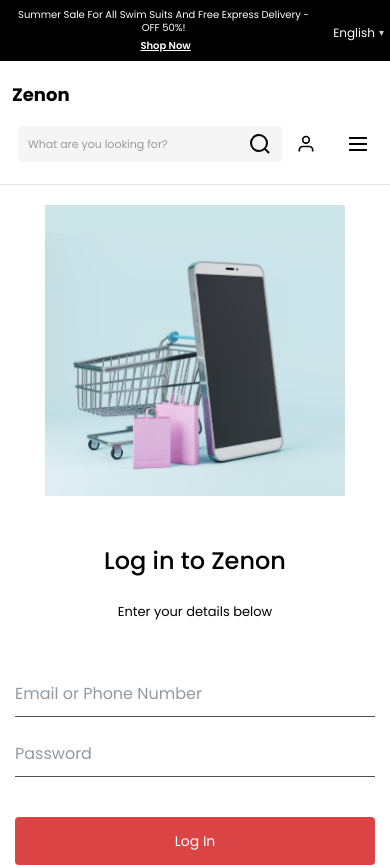
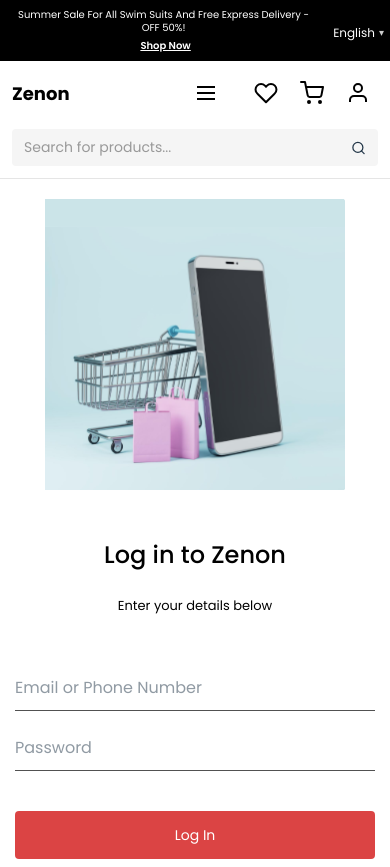
Before and after one commit to Abdo0oAdel/ecomm, a React (Vite) app: page /login in a window 390 px wide. Shown: the top 867 px of the page. Built offline with nearby package versions, Linux system fonts and the light colour scheme; no server answers.

Commit message:
Updated Navbar and Footer responsive after merge

```diff
--- a/src/components/NavBar/NavBar.jsx
+++ b/src/components/NavBar/NavBar.jsx
@@ -1,3 +1,12 @@
+import {
+  FiHeart,
+  FiSearch,
+  FiShoppingCart,
+  FiMenu,
+  FiX,
+  FiChevronDown,
+  FiUser,
+} from 'react-icons/fi';
 import React, { useState, useRef, useEffect } from 'react';
 import { useSelector, useDispatch } from 'react-redux';
 import { useNavigate, Link, useLocation } from 'react-router-dom';
@@ -70,11 +79,7 @@ const NavBar = () => {
       {/* Main Header */}
       <header className={styles.header}>
       <div className={styles.headerContainer}>
-        {/* Logo */}
-        <Link to="/" className={styles.logo}>
-          <h1>Zenon</h1>
-        </Link>
-
+        <div className={styles.topRow}>
           {/* Hamburger Menu Button - Mobile Only */}
           <button
             className={styles.hamburger}
@@ -94,6 +99,11 @@ const NavBar = () => {
               </svg>
             )}
           </button>
+
+          {/* Logo */}
+          <Link to="/" className={styles.logo}>
+            <h1>Zenon</h1>
+          </Link>
 
           {/* Navigation Links */}
           <nav className={`${styles.navLinks} ${mobileMenuOpen ? styles.mobileMenuOpen : ''}`} ref={mobileMenuRef}>
@@ -118,6 +128,7 @@ const NavBar = () => {
             >
               About
             </Link>
+            {/* Sign Up (or My Account when authenticated) placed right after About */}
             {!isAuthenticated && (
               <Link
                 to="/signup"
@@ -136,62 +147,58 @@ const NavBar = () => {
                 My Account
               </Link>
             )}
-        </nav>
-
-        {/* Right Side Actions */}
-        <div className={styles.headerRight}>
-          {/* Search Bar */}
+            {/* Desktop-only search inside nav (hidden on mobile) - moved after auth links */}
+            <div className={styles.navSearch}>
               <div className={styles.searchBox}>
                 <input
                   type="text"
                   value={searchQuery}
                   onChange={(e) => setSearchQuery(e.target.value)}
-              placeholder="What are you looking for?"
+                  placeholder="Search for products..."
                   className={styles.searchInput}
                 />
-            <button className={styles.searchButton} aria-label="Search">
-              <svg width="24" height="24" viewBox="0 0 24 24" fill="none" stroke="currentColor" strokeWidth="2">
-                <circle cx="11" cy="11" r="8"></circle>
-                <path d="m21 21-4.35-4.35"></path>
-              </svg>
-            </button>
+                <FiSearch className={styles.searchIcon} />
               </div>
+            </div>
+            {isAuthenticated && (
+              <Link
+                to="/account"
+                className={`${styles.navLink} ${location.pathname === '/account' ? styles.active : ''}`}
+                onClick={() => setMobileMenuOpen(false)}
+              >
+                My Account
+              </Link>
+            )}
+          </nav>
 
-          {/* Wishlist Icon - Only show when authenticated */}
-          {isAuthenticated && (
+          {/* action icons */}
+          <div className={styles.actionsTop}>
+            {/* Wishlist (heart) - visible for all users */}
             <button
               className={styles.iconButton}
               onClick={() => navigate('/wishlist')}
               aria-label="Wishlist"
+              title="Wishlist"
             >
-              <svg width="24" height="24" viewBox="0 0 24 24" fill="none" stroke="currentColor" strokeWidth="2">
-                <path d="M20.84 4.61a5.5 5.5 0 0 0-7.78 0L12 5.67l-1.06-1.06a5.5 5.5 0 0 0-7.78 7.78l1.06 1.06L12 21.23l7.78-7.78 1.06-1.06a5.5 5.5 0 0 0 0-7.78z"></path>
-              </svg>
+              <FiHeart size={20} />
               {wishlistItems.length > 0 && (
                 <span className={styles.badge}>{wishlistItems.length}</span>
               )}
             </button>
-          )}
 
-          {/* Cart Icon - Only show when authenticated */}
-          {isAuthenticated && (
+            {/* Cart - visible for all users */}
             <button
               className={styles.iconButton}
               onClick={() => navigate('/cart')}
               aria-label="Cart"
+              title="Cart"
             >
-              <svg width="24" height="24" viewBox="0 0 24 24" fill="none" stroke="currentColor" strokeWidth="2">
-                <circle cx="9" cy="21" r="1"></circle>
-                <circle cx="20" cy="21" r="1"></circle>
-                <path d="M1 1h4l2.68 13.39a2 2 0 0 0 2 1.61h9.72a2 2 0 0 0 2-1.61L23 6H6"></path>
-              </svg>
+              <FiShoppingCart size={20} />
               {cartItems.length > 0 && (
                 <span className={styles.badge}>{cartItems.length}</span>
               )}
             </button>
-          )}
 
-          {/* User Account Icon */}
             {isAuthenticated && user ? (
               <div className={styles.userMenu} ref={userMenuRef}>
                 <button
@@ -264,6 +271,21 @@ const NavBar = () => {
               </button>
             )}
           </div>
+
+        </div>
+
+        <div className={styles.searchRow}>
+          <div className={styles.searchBox}>
+            <input
+              type="text"
+              value={searchQuery}
+              onChange={(e) => setSearchQuery(e.target.value)}
+              placeholder="Search for products..."
+              className={styles.searchInput}
+            />
+            <FiSearch className={styles.searchIcon} />
+          </div>
+        </div>
       </div>
     </header>
     </>
--- a/src/components/NavBar/NavBar.module.css
+++ b/src/components/NavBar/NavBar.module.css
@@ -105,18 +105,40 @@
 .header {
   background: white;
   border-bottom: 1px solid #e5e5e5;
-  padding: 20px 0;
+  padding: 12px 0; /* reduced vertical padding */
 }
 
 .headerContainer {
   max-width: 1200px;
   margin: 0 auto;
-  padding: 0 40px;
+  padding: 0 16px;
   display: flex;
+  flex-direction: column;
+  align-items: stretch;
+  gap: 6px;
+  position: relative;
+}
+
+/* top row: logo, nav, icons */
+.topRow {
+  display: flex;
+  align-items: center;
   justify-content: space-between;
+  gap: 8px;
+}
+
+.actionsTop {
+  display: flex;
   align-items: center;
-  gap: 40px;
-  position: relative;
+  gap: 8px;
+  margin-left: 8px; /* small nudge to bring icons closer to the nav links */
+}
+
+/* search row: centered below top row */
+.searchRow {
+  display: flex;
+  justify-content: center;
+  width: 100%;
 }
 
 .logo {
@@ -144,8 +166,12 @@
 .navLinks {
   display: flex;
   align-items: center;
-  gap: 48px;
+  gap: 20px; /* reduced gap so links are closer together and closer to the actions */
   flex: 0 0 auto;
+}
+
+.navSearch {
+  display: none; /* hidden by default (mobile) */
 }
 
 .navLink {
@@ -189,8 +215,9 @@
   align-items: center;
   background: #F5F5F5;
   border-radius: 4px;
-  padding: 8px 12px;
-  min-width: 243px;
+  padding: 6px 8px;
+  width: 100%;
+  max-width: 360px; /* smaller search width */
 }
 
 .searchInput {
@@ -199,7 +226,7 @@
   outline: none;
   font-size: 12px;
   width: 100%;
-  padding-right: 8px;
+  padding-right: 6px;
 }
 
 .searchInput::placeholder {
@@ -215,6 +242,10 @@
   align-items: center;
   justify-content: center;
   color: #000;
+}
+
+.searchIcon {
+  margin-left: 6px;
 }
 
 .iconButton {
@@ -343,7 +374,7 @@
 }
 
 /* Mobile responsive */
-@media (max-width: 768px) {
+@media (max-width: 1024px) {
   /* Top Banner Mobile */
   .topBanner {
     padding: 8px 0;
@@ -376,9 +407,7 @@
 
   /* Main Header Mobile */
   .headerContainer {
-    padding: 0 20px;
-    flex-wrap: wrap;
-    gap: 16px;
+    padding: 0 16px;
   }
 
   .logo h1 {
@@ -428,12 +457,12 @@
   }
 
   .searchBox {
-    min-width: 150px;
+    max-width: 420px;
     padding: 6px 10px;
   }
 
   .searchInput {
-    font-size: 11px;
+    font-size: 12px;
   }
 
   .iconButton {
@@ -471,12 +500,12 @@
   }
 
   .logo h1 {
-    font-size: 18px;
+    font-size: 20px; /* reduced size */
+    font-weight: 700;
+    color: #000;
+    margin: 0;
   }
 
-  .navLinks {
-    width: 80%;
-  }
 
   .searchBox {
     min-width: 120px;
@@ -486,3 +515,202 @@
     gap: 8px;
   }
 }
+
+
+/* ... (Your existing CSS up to the media queries) ... */
+
+/* Mobile responsive */
+@media (max-width: 1024px) {
+    /* Top Banner Mobile */
+    .topBanner {
+        padding: 8px 0;
+    }
+
+    .bannerContent {
+        padding: 0 10px;
+        flex-direction: column;
+        gap: 4px;
+    }
+
+    .bannerText {
+        font-size: 11px;
+        line-height: 1.3;
+    }
+
+    .shopNowLink {
+        font-size: 11px;
+    }
+
+    .languageSelector {
+        position: static;
+        margin-top: 4px;
+    }
+
+    .langCurrent {
+        font-size: 12px;
+        padding: 2px 6px;
+    }
+
+    /* Main Header Mobile */
+    .headerContainer {
+        padding: 0 16px;
+        /* Ensure it's a column layout to stack topRow and searchRow */
+        flex-direction: column;
+        gap: 16px; /* Increased gap for separation */
+    }
+
+    .topRow {
+        /* Re-establish row layout for logo, hamburger, and icons */
+        justify-content: space-between;
+        width: 100%;
+    }
+
+    .searchRow {
+        /* Search bar is now the bottom element in the headerContainer */
+        order: 2; /* Ensure it appears below the topRow */
+        width: 100%;
+    }
+
+    /* Logo stays on the left */
+    .logo {
+        order: 1;
+        margin-right: auto; /* Push other elements away from the logo */
+    }
+
+    .logo h1 {
+        font-size: 20px;
+    }
+
+    /* Show Hamburger Menu on Mobile */
+    .hamburger {
+        display: block;
+        order: 2; /* Logo -> Hamburger -> Icons */
+    }
+
+    /* Adjusting the main action icons (cart/wishlist/user) */
+    .actionsTop {
+        /* These are the icons on the right */
+        order: 3;
+        margin-left: 12px; /* Small space after the hamburger/nav */
+        gap: 8px; /* Reduce gap between icons */
+    }
+
+    /* Hide the default desktop nav links */
+    .navLinks {
+        /* The sidebar menu logic is fine, no change needed here */
+        position: fixed;
+        top: 0;
+        left: -100%;
+        width: 70%;
+        max-width: 300px;
+        height: 100vh;
+        background: white;
+        flex-direction: column;
+        align-items: flex-start;
+        gap: 0;
+        padding: 80px 20px 20px;
+        box-shadow: 2px 0 10px rgba(0, 0, 0, 0.1);
+        transition: left 0.3s ease-in-out;
+        z-index: 1000;
+        overflow-y: auto;
+    }
+
+    .navLinks.mobileMenuOpen {
+        left: 0;
+    }
+
+    .navLink {
+        width: 100%;
+        padding: 16px 0;
+        border-bottom: 1px solid #f0f0f0;
+        font-size: 16px;
+    }
+
+    /* No change needed for .headerRight as it's not used in this mobile structure */
+
+    .searchBox {
+        max-width: none; /* Let it take the full width of the container */
+        padding: 8px 12px; /* Slightly larger padding for better touch targets */
+    }
+
+    .searchInput {
+        font-size: 14px; /* Slightly larger font */
+    }
+
+    .iconButton {
+        padding: 8px;
+    }
+
+    .iconButton svg {
+        width: 24px;
+        height: 24px;
+    }
+
+    .badge {
+        font-size: 10px;
+        min-width: 18px;
+        height: 18px;
+        padding: 2px 4px;
+    }
+
+    .userDropdown {
+        right: 0; /* Align user dropdown to the right edge of the header */
+    }
+}
+
+@media (max-width: 480px) {
+    .bannerText {
+        font-size: 10px;
+    }
+
+    .shopNowLink {
+        font-size: 10px;
+    }
+
+    .headerContainer {
+        padding: 0 12px;
+    }
+
+    .logo h1 {
+        font-size: 18px;
+    }
+
+    .navLinks {
+        width: 80%;
+    }
+
+    .searchBox {
+        min-width: unset;
+    }
+
+    .actionsTop {
+        gap: 6px; /* Further reduce icon gap */
+    }
+}
+
+/* Desktop / Laptop: keep search on same header row and reduce width */
+@media (min-width: 1025px) {
+  .headerContainer {
+    flex-direction: row;
+    align-items: center;
+    gap: 12px;
+  }
+
+  .topRow { flex: 1 1 auto; }
+
+  .searchRow { margin-top: 0; justify-content: flex-end; width: auto; }
+
+  .searchBox { max-width: 320px; }
+
+  /* Increase spacing between primary links on desktop to match design */
+  .navLinks {
+    gap: 48px; /* larger gap for Home / Contact / About */
+  }
+}
+
+/* Desktop: show navSearch inline and hide centered searchRow */
+@media (min-width: 1025px) {
+  .navSearch { display: block; }
+  .searchRow { display: none; }
+  .navSearch .searchBox { max-width: 240px; }
+}
```
Also changed, not shown: 1 other file (tests, documents, lock files or other folders). Lines whose indentation alone changed are shown as unchanged.
